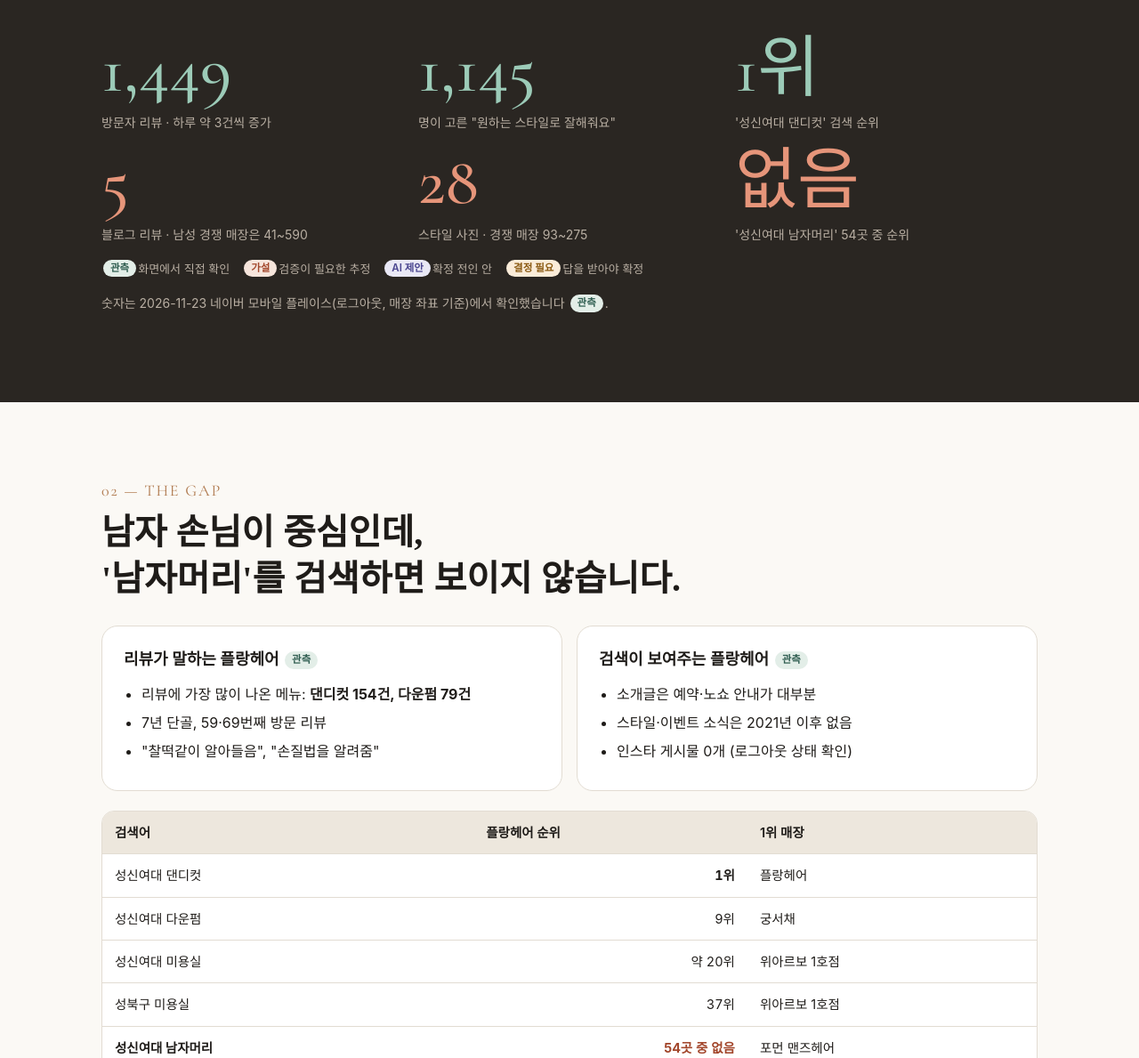
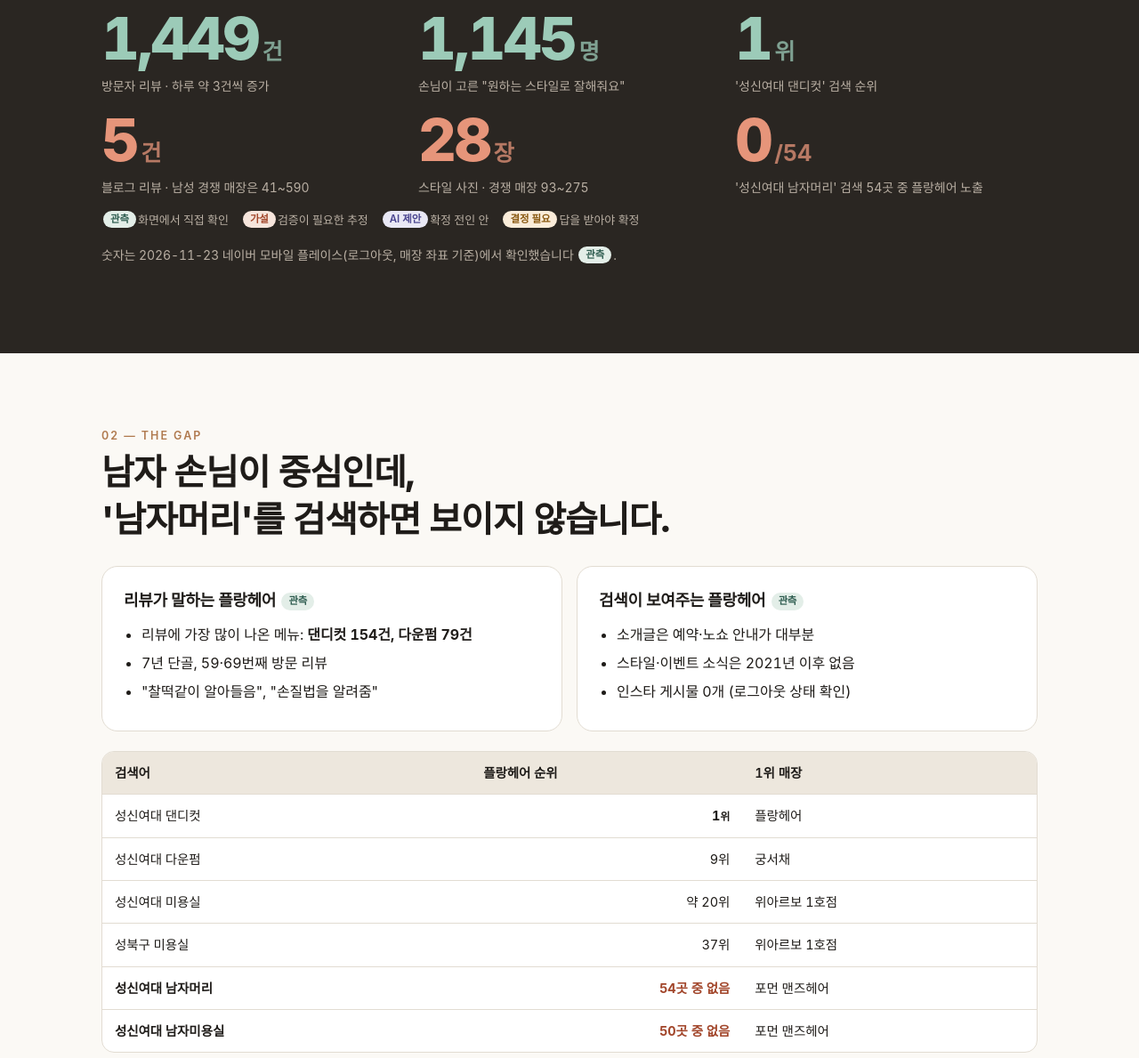
Before and after one commit to gimyedalm-collab/plein-flan-plan, a plain HTML site: page index.html in a window 1280 px wide. Shown: the part 1079-2268 px from the top of the page at 89% size. Drawn offline with nearby package versions, Linux system fonts and the light colour scheme; a web font is replaced by a local one.

Commit message:
타이포 재설정: Pretendard 단일 서체, 고정폭 숫자, 단위 표기
Co-Authored-By: Claude Opus 5.5 <noreply@anthropic.com>

```diff
--- a/index.html
+++ b/index.html
@@ -25,12 +25,12 @@
 <div class="num rv">01 — DIAGNOSIS</div>
 <h2 class="rv">실력은 이미 증명됐습니다.<br>문제는 <span style="color:#E6957A">새 손님이 찾아오는 길</span>입니다.</h2>
 <div class="grid g3 rv" style="margin-top:36px">
- <div class="stat good"><b data-count="1449">1,449</b><span>방문자 리뷰 · 하루 약 3건씩 증가</span></div>
- <div class="stat good"><b data-count="1145">1,145</b><span>명이 고른 "원하는 스타일로 잘해줘요"</span></div>
- <div class="stat good"><b>1위</b><span>'성신여대 댄디컷' 검색 순위</span></div>
- <div class="stat bad"><b data-count="5">5</b><span>블로그 리뷰 · 남성 경쟁 매장은 41~590</span></div>
- <div class="stat bad"><b data-count="28">28</b><span>스타일 사진 · 경쟁 매장 93~275</span></div>
- <div class="stat bad"><b>없음</b><span>'성신여대 남자머리' 54곳 중 순위</span></div>
+ <div class="stat good"><b><span data-count="1449">1,449</span><small>건</small></b><span>방문자 리뷰 · 하루 약 3건씩 증가</span></div>
+ <div class="stat good"><b><span data-count="1145">1,145</span><small>명</small></b><span>손님이 고른 "원하는 스타일로 잘해줘요"</span></div>
+ <div class="stat good"><b>1<small>위</small></b><span>'성신여대 댄디컷' 검색 순위</span></div>
+ <div class="stat bad"><b><span data-count="5">5</span><small>건</small></b><span>블로그 리뷰 · 남성 경쟁 매장은 41~590</span></div>
+ <div class="stat bad"><b><span data-count="28">28</span><small>장</small></b><span>스타일 사진 · 경쟁 매장 93~275</span></div>
+ <div class="stat bad"><b>0<small>/54</small></b><span>'성신여대 남자머리' 검색 54곳 중 플랑헤어 노출</span></div>
 </div>
 <div class="legend rv"><span><span class="tag obs">관측</span>화면에서 직접 확인</span><span><span class="tag hyp">가설</span>검증이 필요한 추정</span><span><span class="tag ai">AI 제안</span>확정 전인 안</span><span><span class="tag need">결정 필요</span>답을 받아야 확정</span></div>
 <p class="sub rv" style="margin-top:16px">숫자는 2026-11-23 네이버 모바일 플레이스(로그아웃, 매장 좌표 기준)에서 확인했습니다 <span class="tag obs">관측</span>.</p>
@@ -47,7 +47,7 @@
 </div>
 <div class="tw rv" style="margin-top:22px"><table>
 <tr><th>검색어</th><th>플랑헤어 순위</th><th>1위 매장</th></tr>
-<tr><td>성신여대 댄디컷</td><td class="n"><b>1위</b></td><td>플랑헤어</td></tr>
+<tr><td>성신여대 댄디컷</td><td class="n"><b>1<small>위</small></b></td><td>플랑헤어</td></tr>
 <tr><td>성신여대 다운펌</td><td class="n">9위</td><td>궁서채</td></tr>
 <tr><td>성신여대 미용실</td><td class="n">약 20위</td><td>위아르보 1호점</td></tr>
 <tr><td>성북구 미용실</td><td class="n">37위</td><td>위아르보 1호점</td></tr>
@@ -170,10 +170,10 @@
  <div><div class="when">MONTH 4–6</div><h4>정착과 확장</h4><ul><li>효과 있는 것만 남기기</li><li>재방문 알림 검토</li><li>3월 개강 시즌</li><li>여유가 되면 릴스</li></ul></div>
 </div>
 <div class="grid g4 rv" style="margin-top:40px">
- <div class="stat"><b>100+</b><span>스타일 사진 (현재 28) <span class="tag ai">목표안</span></span></div>
- <div class="stat"><b>40+</b><span>블로그 후기 (현재 5) <span class="tag ai">목표안</span></span></div>
- <div class="stat"><b>TOP 10</b><span>성신여대 미용실·남자머리 <span class="tag ai">목표안</span></span></div>
- <div class="stat"><b>+30%</b><span>월 첫 방문 손님 <span class="tag need">현재 숫자 필요</span></span></div>
+ <div class="stat"><b>100<small>장+</small></b><span>스타일 사진 (현재 28) <span class="tag ai">목표안</span></span></div>
+ <div class="stat"><b>40<small>건+</small></b><span>블로그 후기 (현재 5) <span class="tag ai">목표안</span></span></div>
+ <div class="stat"><b>10<small>위 안</small></b><span>성신여대 미용실·남자머리 <span class="tag ai">목표안</span></span></div>
+ <div class="stat"><b>+30<small>%</small></b><span>월 첫 방문 손님 <span class="tag need">현재 숫자 필요</span></span></div>
 </div>
 <p class="sub rv">목표 숫자는 제안값입니다. 순위가 올라도 매출 증가가 증명되는 것은 아니어서, 최종 판단은 <b>첫 방문 손님 수와 매출</b>로 합니다.</p>
 
--- a/style.css
+++ b/style.css
@@ -1,12 +1,12 @@
-@import url('https://fonts.googleapis.com/css2?family=Cormorant+Garamond:ital,wght@0,400;0,500;1,400&family=Noto+Serif+KR:wght@400;600;700&display=swap');
 @import url('https://cdn.jsdelivr.net/gh/orioncactus/pretendard@v1.3.9/dist/web/static/pretendard.min.css');
 
 :root{
   --marble:#F4F1EC; --paper:#FBF9F5; --taupe:#8B735C; --wood:#B07A4F; --char:#2A2622; --ink:#1F1C19;
   --mute:#6F675E; --line:#E2DCD2; --soft:#EDE7DD;
   --ok:#2F5D50; --warn:#A2462B; --ai:#4B4690; --need:#8A5A12;
-  --serif:"Noto Serif KR",serif; --en:"Cormorant Garamond",serif;
+  --serif:var(--sans); --en:var(--sans);
   --sans:"Pretendard",-apple-system,"Malgun Gothic",sans-serif;
+  --label:600 12.5px/1.4 var(--sans);
 }
 *{box-sizing:border-box}
 html{scroll-behavior:smooth}
@@ -68,8 +68,8 @@ li{margin:4px 0}
 .dark .stat b{color:#fff}
 .stat.bad b{color:var(--warn)}.dark .stat.bad b{color:#E6957A}
 .stat.good b{color:var(--ok)}.dark .stat.good b{color:#9CCBB8}
-.stat span{display:block;margin-top:10px;font-size:14px;color:var(--mute)}
-.dark .stat span{color:#B9AFA3}
+.stat>span{display:block;margin-top:10px;font-size:14px;color:var(--mute)}
+.dark .stat>span{color:#B9AFA3}
 
 /* tables */
 .tw{overflow-x:auto;border:1px solid var(--line);border-radius:14px;background:#fff}
@@ -171,3 +171,22 @@ footer a{color:#D9C3A8}
   .gal{grid-template-columns:1fr 1fr;grid-auto-rows:160px}
   .gal figure:first-child{grid-column:span 2;grid-row:span 1}
 }
+
+/* v3 type system: one family (Pretendard), lining tabular figures, weight-led hierarchy */
+body{font-feature-settings:"tnum" 1,"lnum" 1;letter-spacing:-.005em}
+h1,h2,h3,h4,.hero2 h1{letter-spacing:-.025em;font-weight:700}
+h2{font-size:clamp(26px,3.4vw,40px);line-height:1.32;font-weight:800}
+h3{font-size:20px;font-weight:700}
+.card h4,.chap h4,.tl h4,.rule h4{font-weight:700;letter-spacing:-.02em}
+.hero2 h1{font-weight:800;font-size:clamp(34px,4.6vw,60px);line-height:1.24;letter-spacing:-.035em}
+.eyebrow{font:var(--label);font-style:normal;letter-spacing:.16em;text-transform:uppercase;color:#D9C3A8}
+.num,.tl .when{font:var(--label);letter-spacing:.16em;text-transform:uppercase;color:var(--wood)}
+.dark .num{color:#D9A97C}
+.bar .logo{font:700 17px/1 var(--sans);letter-spacing:-.01em}
+.stat b{font:800 clamp(44px,5.2vw,68px)/1 var(--sans);letter-spacing:-.04em;font-variant-numeric:tabular-nums lining-nums}
+.stat b small{font-size:.38em;font-weight:700;letter-spacing:-.01em;margin-left:4px;color:inherit;opacity:.75}
+.stat>span{font-size:14px;line-height:1.55}
+.chap .k,.rule .k{font:800 38px/1 var(--sans);letter-spacing:-.03em}
+blockquote{font-weight:700;letter-spacing:-.025em}
+td.n,th{font-variant-numeric:tabular-nums}
+.chip{font-variant-numeric:tabular-nums}
```
